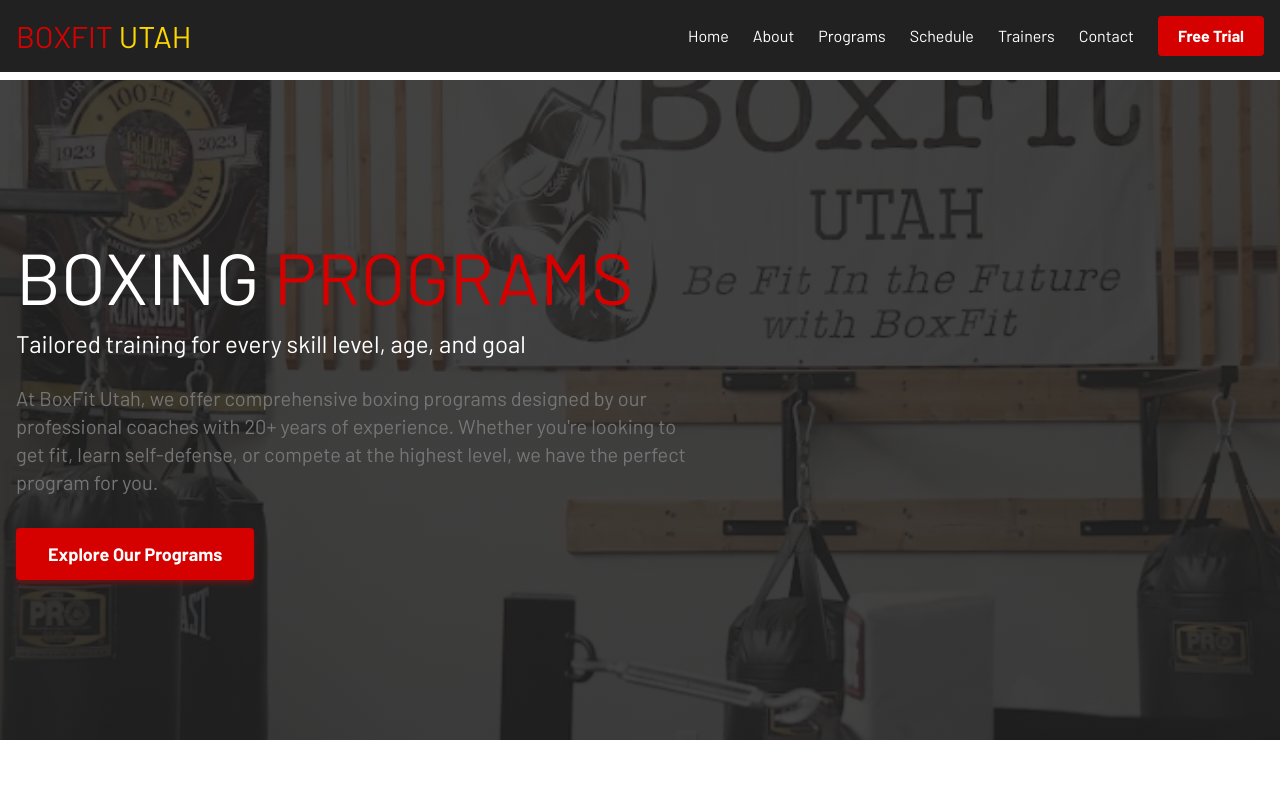
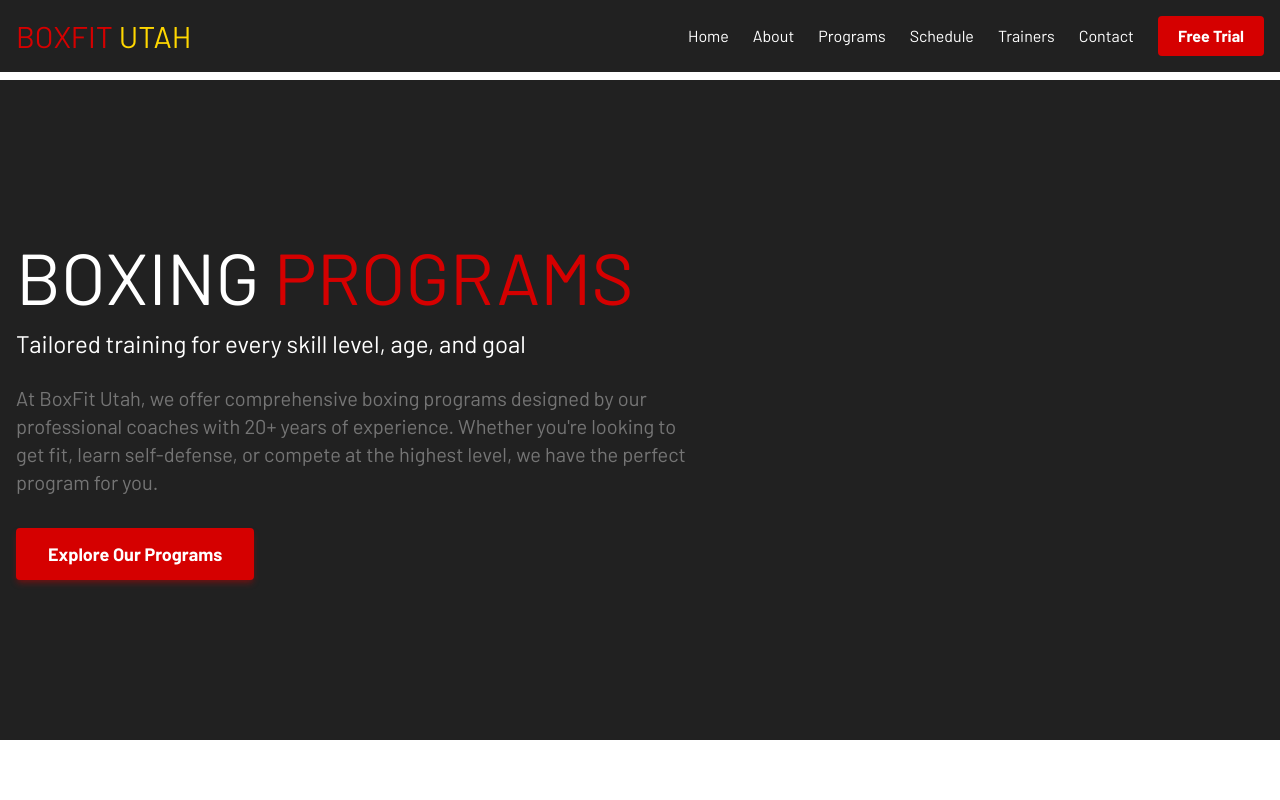
Before and after one commit to AlexCabreraD/boxfit, a Next.js app: page /programs in a window 1280 px wide. Shown: the top 800 px of the page. Built offline with nearby package versions, Linux system fonts and the light colour scheme.

Commit message:
Remove hero image from programs and schedule

```diff
--- a/src/components/programs/ProgramsHero.tsx
+++ b/src/components/programs/ProgramsHero.tsx
@@ -2,11 +2,7 @@ const ProgramsHero = () => {
   return (
     <section className="relative py-32 md:py-40 flex items-center">
       <div
-        className="absolute inset-0 bg-cover bg-center"
-        style={{
-          backgroundImage:
-            "linear-gradient(rgba(33, 33, 33, 0.85), rgba(33, 33, 33, 0.85)), url('/images/hero-bg.jpg')",
-        }}
+        className="absolute inset-0 bg-cover bg-center bg-boxing-black"
         aria-hidden="true"
       />
 
--- a/src/components/schedule/ScheduleHero.tsx
+++ b/src/components/schedule/ScheduleHero.tsx
@@ -4,11 +4,7 @@ const ScheduleHero = () => {
   return (
     <section className="relative py-32 md:py-40 flex items-center">
       <div
-        className="absolute inset-0 bg-cover bg-center"
-        style={{
-          backgroundImage:
-            "linear-gradient(rgba(33, 33, 33, 0.85), rgba(33, 33, 33, 0.85)), url('/images/hero-bg.jpg')",
-        }}
+        className="absolute inset-0 bg-cover bg-center bg-boxing-black"
         aria-hidden="true"
       />
 
```
